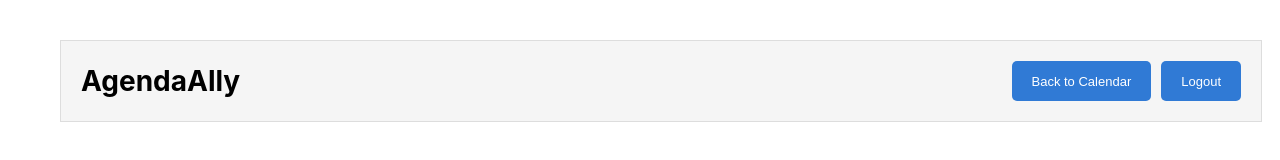
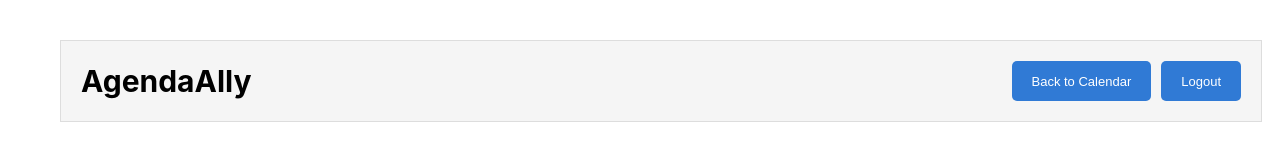
Before and after one commit to angelakim318/AgendaAlly, a React (Create React App) app in the folder frontend/: page /journal/2024-06-01 in a window 1280 px wide. Shown: the top 160 px of the page. Built offline with nearby package versions, Linux system fonts and the light colour scheme; no server answers.

Commit message:
updating title size

```diff
--- a/frontend/src/components/styles/Home.css
+++ b/frontend/src/components/styles/Home.css
@@ -21,7 +21,7 @@
 }
 
 .app-title {
-  font-size: 28px;
+  font-size: 30px;
   font-weight: bold;
 }
 
--- a/frontend/src/components/styles/JournalEntry.css
+++ b/frontend/src/components/styles/JournalEntry.css
@@ -23,7 +23,7 @@
 }
 
 .header-title {
-  font-size: 28px;
+  font-size: 30px;
   font-weight: bold;
 }
 
--- a/frontend/src/components/styles/Landing.css
+++ b/frontend/src/components/styles/Landing.css
@@ -9,7 +9,7 @@
 }
 
 .landing-title {
-  font-size: 48px;
+  font-size: 50px;
   margin-bottom: 20px;
 }
 
--- a/frontend/src/components/styles/Login.css
+++ b/frontend/src/components/styles/Login.css
@@ -12,7 +12,7 @@
 }
 
 .title {
-  font-size: 24px;
+  font-size: 30px;
   font-weight: bold;
 }
 
--- a/frontend/src/components/styles/Register.css
+++ b/frontend/src/components/styles/Register.css
@@ -12,7 +12,7 @@
 }
 
 .title {
-  font-size: 24px;
+  font-size: 30px;
   font-weight: bold;
 }
 
--- a/frontend/src/components/styles/Schedule.css
+++ b/frontend/src/components/styles/Schedule.css
@@ -29,7 +29,7 @@
 }
 
 .header-title {
-  font-size: 28px;
+  font-size: 30px;
   font-weight: bold;
 }
 
```
